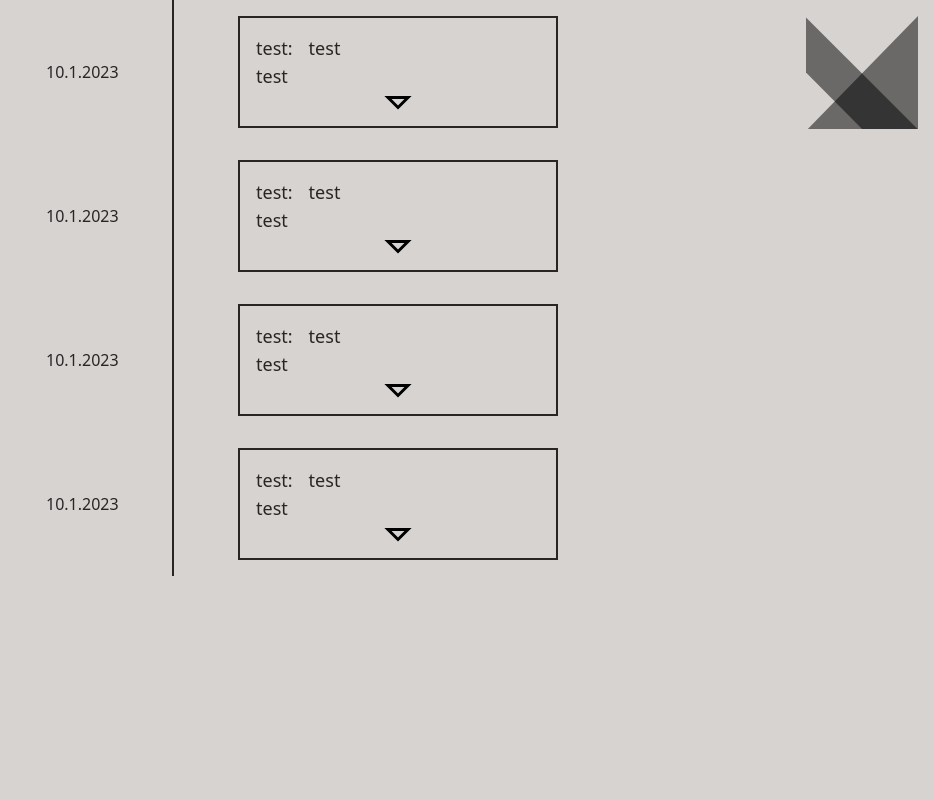
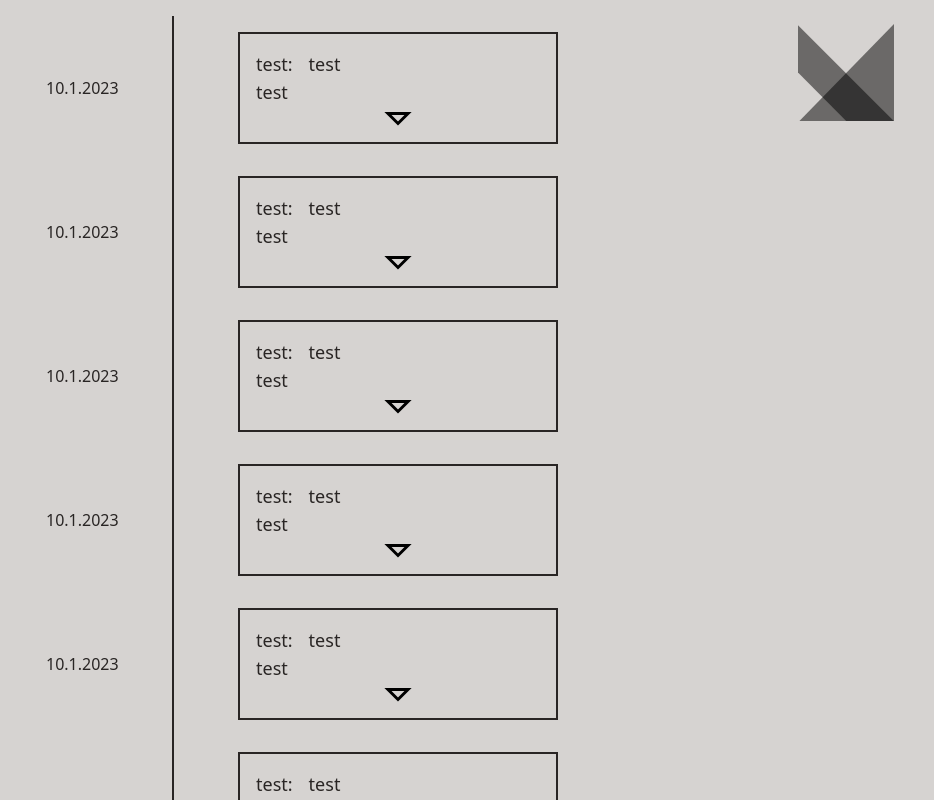
Before and after one commit to jdilla52/portfolio, a Next.js app: page /experience in a window 1280 px wide. Shown: the top 800 px of the page, without its empty margins (346-1280 px from the left). Built offline with nearby package versions, Linux system fonts and the light colour scheme; a web font is replaced by a local one.

Commit message:
add scroll to top

```diff
--- a/src/pages/experience.tsx
+++ b/src/pages/experience.tsx
@@ -1,15 +1,56 @@
-import React from "react";
+import React, {useEffect, useState} from "react";
 import ExperienceCard from "../components/experience_card";
 import Logo from "../components/logo";
+import Link from "next/link";
+import Arrow from "../components/arrow";
 
 const FirstPost = () => {
+
+    const [isVisible, setIsVisible] = useState(false)
+
+    const toggleVisibility = () => {
+        if (window.scrollY > 200) {
+            setIsVisible(true)
+        } else {
+            setIsVisible(false)
+        }
+    }
+
+    const scrollToTop = () => {
+        window.scrollTo({
+            top: 0,
+            behavior: 'smooth',
+        })
+    }
+
+    useEffect(() => {
+        window.addEventListener('scroll', toggleVisibility)
+
+        return () => {
+            window.removeEventListener('scroll', toggleVisibility)
+        }
+    }, [])
+
     return (
-        <div className="min-h-screen  min-w-screen bg-stone-300">
-            <div className="w-36 p-4 absolute right-0">
-                <Logo/>
+        <div className="bg-stone-300">
+            <div className="w-36 p-6 fixed right-4 top-0">
+                <Link href="/">
+                    <Logo/>
+                </Link>
             </div>
-            <div className="flex flex-col items-center
-            font-sans font-normal leading-relaxed text-stone-800 font-base">
+            {isVisible ? <button className="fixed right-10 bottom-10" onClick={()=>scrollToTop()}>
+                <Arrow/>
+            </button> : null}
+
+
+            <div className="flex flex-col items-center p-4
+            text-stone-800 overflow-auto scrollbar">
+                <ExperienceCard title={"test"} company={"test"} description={"test"} link={"example.com"}/>
+                <ExperienceCard title={"test"} company={"test"} description={"test"} link={"example.com"}/>
+                <ExperienceCard title={"test"} company={"test"} description={"test"} link={"example.com"}/>
+                <ExperienceCard title={"test"} company={"test"} description={"test"} link={"example.com"}/>
+                <ExperienceCard title={"test"} company={"test"} description={"test"} link={"example.com"}/>
+                <ExperienceCard title={"test"} company={"test"} description={"test"} link={"example.com"}/>
                 <ExperienceCard title={"test"} company={"test"} description={"test"} link={"example.com"}/>
                 <ExperienceCard title={"test"} company={"test"} description={"test"} link={"example.com"}/>
                 <ExperienceCard title={"test"} company={"test"} description={"test"} link={"example.com"}/>
--- a/src/pages/index.tsx
+++ b/src/pages/index.tsx
@@ -7,8 +7,7 @@ const Home: NextPage = () => {
     return (
         <>
             <main className="flex min-h-screen flex-col items-center justify-center bg-stone-400
-            font-sans font-normal leading-relaxed text-stone-400 font-base">
-
+            font-sans font-normal leading-relaxed text-stone-800 font-base">
                 <div className="flex flex-col items-center justify-center gap-12 px-4 py-16 "> hello
                     <Link href="/experience">this page!</Link>
                 </div>
--- a/src/styles/globals.css
+++ b/src/styles/globals.css
@@ -7,7 +7,29 @@
   }
 }
 
+@tailwind utilities;
 
+@layer utilities {
+  .scrollbar::-webkit-scrollbar {
+    width: 10px;
+    height: 10px;
+  }
+
+  .scrollbar::-webkit-scrollbar-track {
+    border-radius: 10vh;
+    background: #f7f4ed;
+  }
+
+  .scrollbar::-webkit-scrollbar-thumb {
+    background: #e0cbcb;
+    border-radius: 100vh;
+    border: 1px solid #f6f7ed;
+  }
+
+  .scrollbar::-webkit-scrollbar-thumb:hover {
+    background: #c0a0b9;
+  }
+}
 /*@layer utilities {*/
 /*  .pb-safe {*/
 /*    padding-bottom: env(safe-area-inset-bottom);*/
@@ -31,4 +53,3 @@
 
 
 @tailwind components;
-@tailwind utilities;
```
